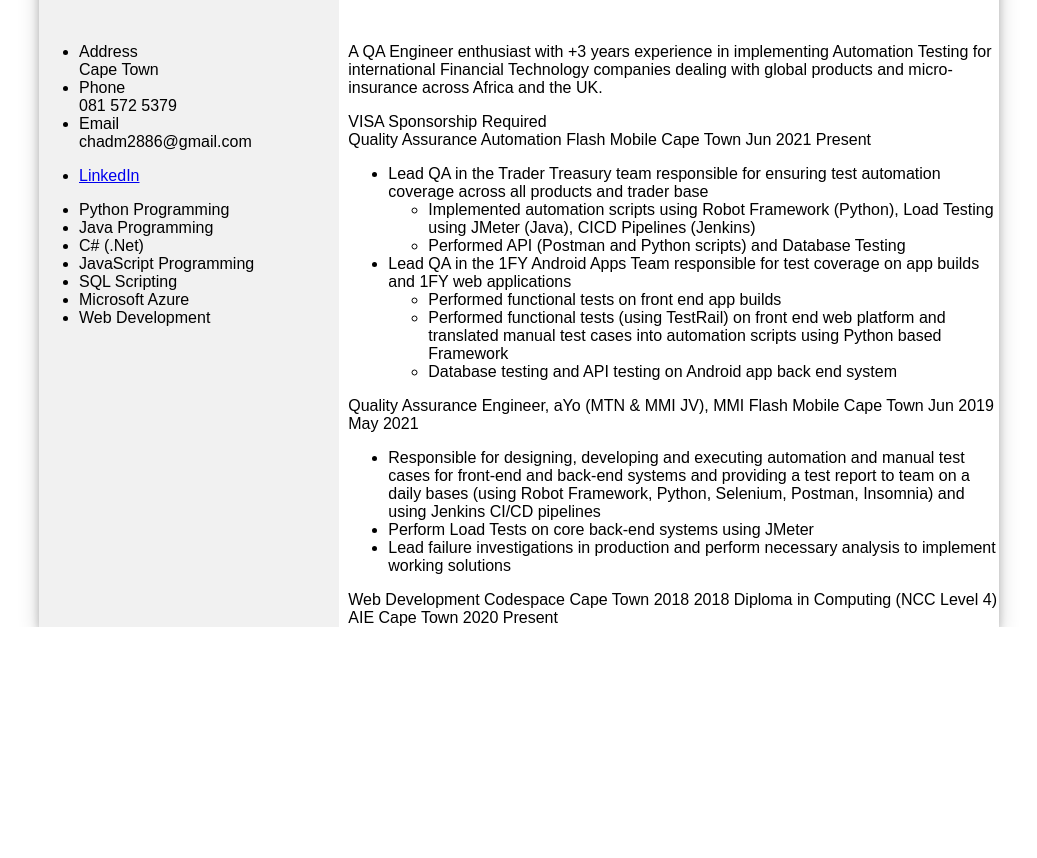
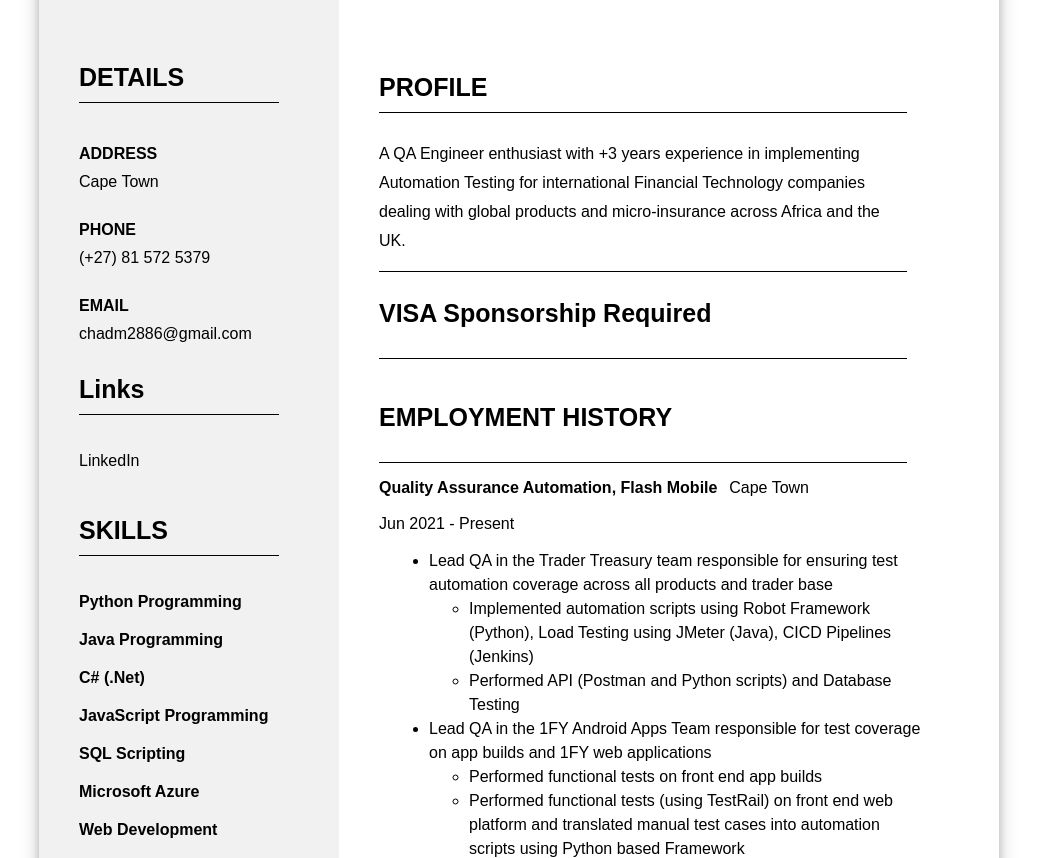
Before and after one commit to chad-daniel-masella/my-resume, a plain HTML site: page index.html in a window 1280 px wide. Shown: the part 273-1131 px from the top of the page, without its empty margins (121-1158 px from the left). Before the commit the page ends 900 px from the top, so only its background shows below. Drawn offline with Linux system fonts and the light colour scheme.

Commit message:
resume-v1.0.0 completed initial resume, to add responsive design

```diff
--- a/css/styles.css
+++ b/css/styles.css
@@ -5,13 +5,12 @@
   html, body {
     margin: 0;
     border: 0;
-    padding: 0;
+    padding: 10px 0px 10px 0px;
     background-color: #fff;
   }
 
   main {
     margin: auto;
-    /* margin-top: 10px; */
     width: 75%;
     box-shadow: 0 4px 8px 0 rgba(0, 0, 0, 0.2), 0 6px 20px 0 rgba(0, 0, 0, 0.19);
     font-family: Calibri,Candara,Segoe,Segoe UI,Optima,Arial,sans-serif;
@@ -53,7 +52,6 @@
 /* page elements styles: my-name-title*/
 
 .my-name-title {
-
   display: grid;
   grid-template-columns: repeat(4, 1fr);
 }
@@ -93,3 +91,194 @@ my-title {
 my-title {
   margin-left: 50px;
 }
+
+/* page elements styles: my-info*/
+
+/* details */
+my-info > my-details > h1 {
+  font-size: 25px;
+  text-align: left;
+  width: 200px;
+  padding-bottom: 10px;
+  margin-left: 40px;
+  border-bottom-style: solid;
+  border-bottom-width: 0.75px;
+}
+
+ul.details-list-items {
+  list-style-type: none;
+}
+
+ul.details-list-items > li {
+  padding-top: 20px;
+}
+
+ul.details-list-items > li > div {
+  padding-top: 5px;
+  padding-bottom: 5px;
+}
+
+/* links */
+
+my-info > my-links > h1 {
+  font-size: 25px;
+  text-align: left;
+  width: 200px;
+  padding-bottom: 10px;
+  padding-top: 10px;
+  margin-left: 40px;
+  border-bottom-style: solid;
+  border-bottom-width: 0.75px;
+}
+
+my-info > my-links > ul {
+  padding-bottom: 20px;
+}
+
+ul.my-links-items {
+  list-style-type: none;
+}
+
+ul.my-links-items > li {
+  padding-top: 20px;
+}
+
+a:link    { color: black; text-decoration: none; }
+a:visited { color: black; text-decoration: none; }
+a:hover   { color: black; text-decoration: none; }
+a:active  { color: black; text-decoration: none; }
+
+
+/* skills */
+
+my-info > my-skills > h1 {
+  font-size: 25px;
+  text-align: left;
+  width: 200px;
+  padding-bottom: 10px;
+  padding-top: 10px;
+  margin-left: 40px;
+  border-bottom-style: solid;
+  border-bottom-width: 0.75px;
+}
+
+ul.my-skills-items {
+  list-style-type: none;
+}
+
+ul.my-skills-items > li {
+  padding-top: 20px;
+  font-weight: bold;
+}
+
+/* my-profile */
+
+.my-profile > h1 {
+  font-size: 25px;
+  text-align: left;
+  width: 100%;
+  padding-bottom: 10px;
+  padding-top: 10px;
+  /* margin-left: 40px; */
+  border-bottom-style: solid;
+  border-bottom-width: 0.75px;
+}
+
+.my-profile {
+  width: 80%;
+  /* padding-bottom: 10px; */
+  /* padding-top: 10px; */
+  margin-left: 40px;
+  border-bottom-style: solid;
+  border-bottom-width: 0.75px;
+}
+
+.my-profile > p {
+  /* margin-left: 40px; */
+  width: 100%;
+  padding-top: 10px;
+  line-height: 180%;
+}
+
+/* my-visa-requirements */
+
+.my-visa-requirements > h1 {
+  font-size: 25px;
+  text-align: left;
+  width: 80%;
+  padding-bottom: 30px;
+  padding-top: 10px;
+  margin-left: 40px;
+  border-bottom-style: solid;
+  border-bottom-width: 0.75px;
+}
+
+/* my-employment-hist */
+
+.my-employment-hist > h1 {
+  font-size: 25px;
+  text-align: left;
+  width: 80%;
+  padding-bottom: 30px;
+  padding-top: 10px;
+  margin-left: 40px;
+  border-bottom-style: solid;
+  border-bottom-width: 0.75px;
+}
+
+role {
+  margin-left: 40px;
+  font-weight: bold;
+}
+
+company-name {
+  font-weight: bold;
+}
+
+location {
+  text-align: right;
+  position: relative;
+  float: right;
+  margin-right: 190px;
+}
+
+date-started {
+  margin-left: 40px;
+  margin-top: 100px;
+}
+
+job-highlights > ul {
+  margin-left: 50px;
+  width: 100%;
+}
+
+job-highlights > ul > li {
+  width: 75%;
+  line-height: 150%;
+}
+
+/* my-education */
+
+.my-education {
+  padding-bottom: 60px;
+}
+
+.my-education > h1 {
+  font-size: 25px;
+  text-align: left;
+  width: 80%;
+  padding-bottom: 30px;
+  padding-top: 10px;
+  margin-left: 40px;
+  border-bottom-style: solid;
+  border-bottom-width: 0.75px;
+}
+
+course-level {
+  margin-left: 40px;
+  font-weight: bold;
+}
+
+institution-name {
+  font-weight: bold;
+}
--- a/index.html
+++ b/index.html
@@ -27,30 +27,33 @@
 
     <my-info class="my-info">
       <my-details>
-        <ul>
+        <h1>DETAILS</h1>
+        <ul class="details-list-items">
           <li>
-            <div>Address</div>
+            <div><b>ADDRESS</b></div>
             <div>Cape Town</div>
           </li>
           <li>
-            <div>Phone</div>
-            <div>081 572 5379</div>
+            <div><b>PHONE</b></div>
+            <div>(+27) 81 572 5379</div>
           </li>
           <li>
-            <div>Email</div>
+            <div><b>EMAIL</b></div>
             <div>chadm2886@gmail.com</div>
           </li>
         </ul>
       </my-details>
 
-      <my-links>
-        <ul>
-          <li><a href="https://www.linkedin.com/in/chad-masella-6b566316a/">LinkedIn</a></li>
+      <my-links class="my-links">
+        <h1>Links</h1>
+        <ul class="my-links-items">
+          <li><a href="https://www.linkedin.com/in/chad-masella-6b566316a/" target="_blank">LinkedIn</a></li>
         </ul>
       </my-links>
 
       <my-skills>
-        <ul>
+        <h1>SKILLS</h1>
+        <ul class="my-skills-items">
           <li>Python Programming</li>
           <li>Java Programming</li>
           <li>C# (.Net)</li>
@@ -66,22 +69,24 @@
     </my-info>
 
     <my-profile class="my-profile">
+      <h1>PROFILE</h1>
       <p>A QA Engineer enthusiast with +3 years experience in implementing Automation
         Testing for international Financial Technology companies dealing with global
         products and micro-insurance across Africa and the UK.</p>
     </my-profile>
 
     <my-visa-requirements class="my-visa-requirements">
-      VISA Sponsorship Required
+      <h1>VISA Sponsorship Required</h1>
     </my-visa-requirements>
 
     <my-employment-hist class="my-employment-hist">
-
+      <h1>EMPLOYMENT HISTORY</h1>
       <employ-1>
-        <role>Quality Assurance Automation</role>
+        <role>Quality Assurance Automation,</role>
         <company-name>Flash Mobile</company-name>
         <location>Cape Town</location>
-        <date-started>Jun 2021</date-started>
+        <br></br>
+        <date-started>Jun 2021 -</date-started>
         <date-ended>Present</date-ended>
         <job-highlights>
           <ul>
@@ -112,7 +117,8 @@
         <role>Quality Assurance Engineer, aYo (MTN & MMI JV), MMI</role>
         <company-name>Flash Mobile</company-name>
         <location>Cape Town</location>
-        <date-started>Jun 2019</date-started>
+        <br></br>
+        <date-started>Nov 2019 - </date-started>
         <date-ended>May 2021</date-ended>
         <job-highlights>
           <ul>
@@ -130,21 +136,25 @@
     </my-employment-hist>
 
     <my-education class="my-education">
-
+      <h1>EDUCATION</h1>
       <educ-1>
-        <course-level>Web Development</course-level>
+        <course-level>Web Development,</course-level>
         <institution-name>Codespace</institution-name>
         <location>Cape Town</location>
-        <date-start>2018</date-start>
-        <date-end>2018</date-end>
+        <br></br>
+        <date-started>2018 -</date-start>
+        <date-ended>2018</date-end>
       </educ-1>
 
+      <br></br>
+
       <educ-2>
-        <course-level>Diploma in Computing (NCC Level 4)</course-level>
+        <course-level>Diploma in Computing (NCC Level 4),</course-level>
         <institution-name>AIE</institution-name>
         <location>Cape Town</location>
-        <date-start>2020</date-start>
-        <date-end>Present</date-end>
+        <br></br>
+        <date-started>2020 -</date-start>
+        <date-ended>Present</date-end>
       </educ-2>
 
     </my-education>
```
